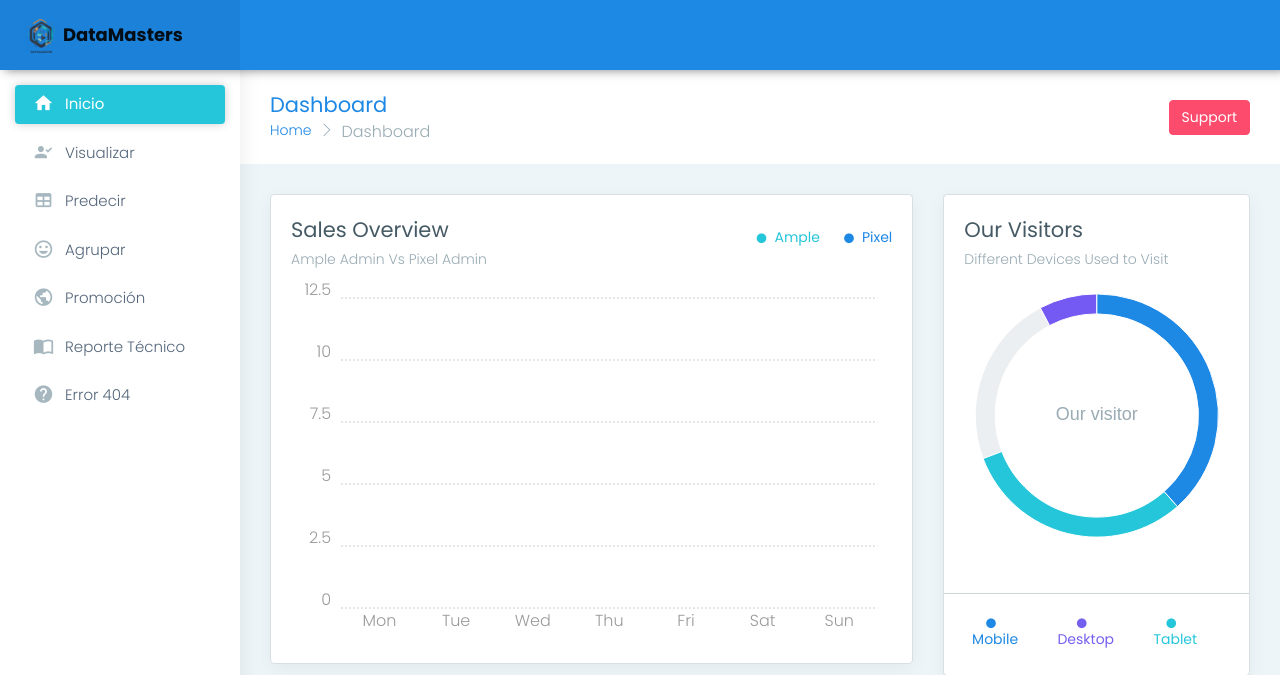
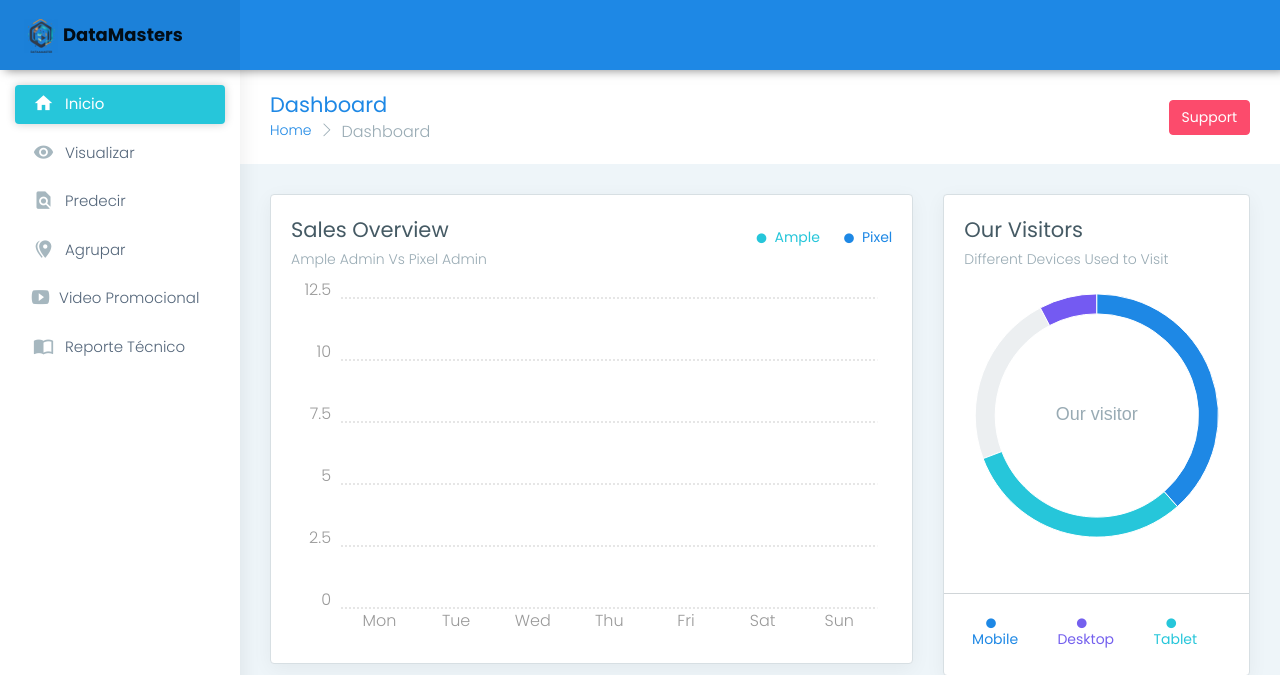
Before and after one commit to DataMastersUN/FA_T2, a Flask app: page / in a window 1280 px wide. Shown: the top 675 px of the page. Run offline with Flask 3, Linux system fonts and the light colour scheme; some libraries are stand-ins or nearby versions.

Commit message:
feat: update on sidebar icons and footer

```diff
--- a/templates/includes/footer.html
+++ b/templates/includes/footer.html
@@ -2,7 +2,7 @@
     <!-- footer -->
     <!-- ============================================================== -->
     <footer class="footer">
-        &copy; WrapPixel - Coded by AppSeed.
+        &copy; DataMasters 2023 - Universidad Nacional De Colombia sede Medellín.
     </footer>
     <!-- ============================================================== -->
     <!-- End footer -->
--- a/templates/includes/sidebar.html
+++ b/templates/includes/sidebar.html
@@ -4,30 +4,25 @@
         <!-- Sidebar navigation-->
         <nav class="sidebar-nav">
             <ul id="sidebarnav">
-                <!-- User Profile-->
                 <li class="sidebar-item"> <a class="sidebar-link waves-effect waves-dark sidebar-link"
                         href="/" aria-expanded="false"><i class="mdi me-2 mdi-home"></i><span
                             class="hide-menu">Inicio</span></a></li>
                 <li class="sidebar-item"> <a class="sidebar-link waves-effect waves-dark sidebar-link"
                         href="/page-profile.html" aria-expanded="false">
-                        <i class="mdi me-2 mdi-account-check"></i><span class="hide-menu">Visualizar</span></a>
+                        <i class="mdi me-2 mdi-eye"></i><span class="hide-menu">Visualizar</span></a>
                 </li>
                 <li class="sidebar-item"> <a class="sidebar-link waves-effect waves-dark sidebar-link"
-                        href="/table-basic.html" aria-expanded="false"><i class="mdi me-2 mdi-table"></i><span
+                        href="/table-basic.html" aria-expanded="false"><i class="mdi me-2 mdi-file-find"></i><span
                             class="hide-menu">Predecir</span></a></li>
                 <li class="sidebar-item"> <a class="sidebar-link waves-effect waves-dark sidebar-link"
                         href="/icon-material.html" aria-expanded="false"><i
-                            class="mdi me-2 mdi-emoticon"></i><span class="hide-menu">Agrupar</span></a></li>
+                            class="mdi me-2 mdi-map-marker-multiple"></i><span class="hide-menu">Agrupar</span></a></li>
                 <li class="sidebar-item"> <a class="sidebar-link waves-effect waves-dark sidebar-link"
-                        href="/map-google.html" aria-expanded="false"><i class="mdi me-2 mdi-earth"></i><span
-                            class="hide-menu">Promoción</span></a></li>
+                        href="https://www.youtube.com/watch?v=eVTXPUF4Oz4" aria-expanded="false"><i class="mdi me-2 mdi-youtube-play"></i><span
+                            class="hide-menu">Video Promocional</span></a></li>
                 <li class="sidebar-item"> <a class="sidebar-link waves-effect waves-dark sidebar-link"
-                        href="/page-404.html" aria-expanded="false"><i
+                        href="https://medium.com/@dcastrot/creaci%C3%B3n-de-un-scorecard-crediticio-a-partir-de-modelos-de-aprendizaje-supervisados-de-28a2a2e8c8c0" aria-expanded="false"><i
                             class="mdi me-2 mdi-book-open-variant"></i><span class="hide-menu">Reporte Técnico</span></a>
-                </li>
-                <li class="sidebar-item"> <a class="sidebar-link waves-effect waves-dark sidebar-link"
-                        href="/page-404.html" aria-expanded="false"><i class="mdi me-2 mdi-help-circle"></i><span
-                            class="hide-menu">Error 404</span></a>
                 </li>
             </ul>
 
```
